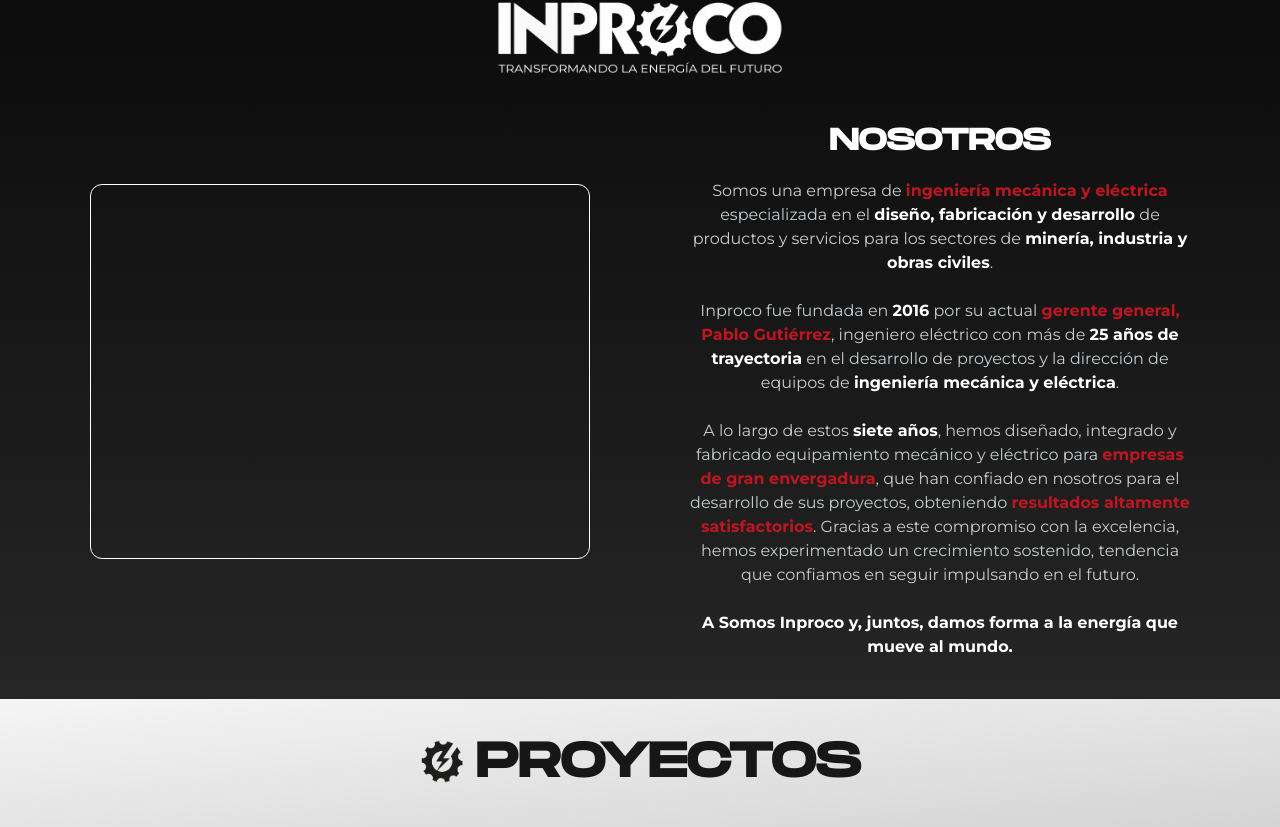
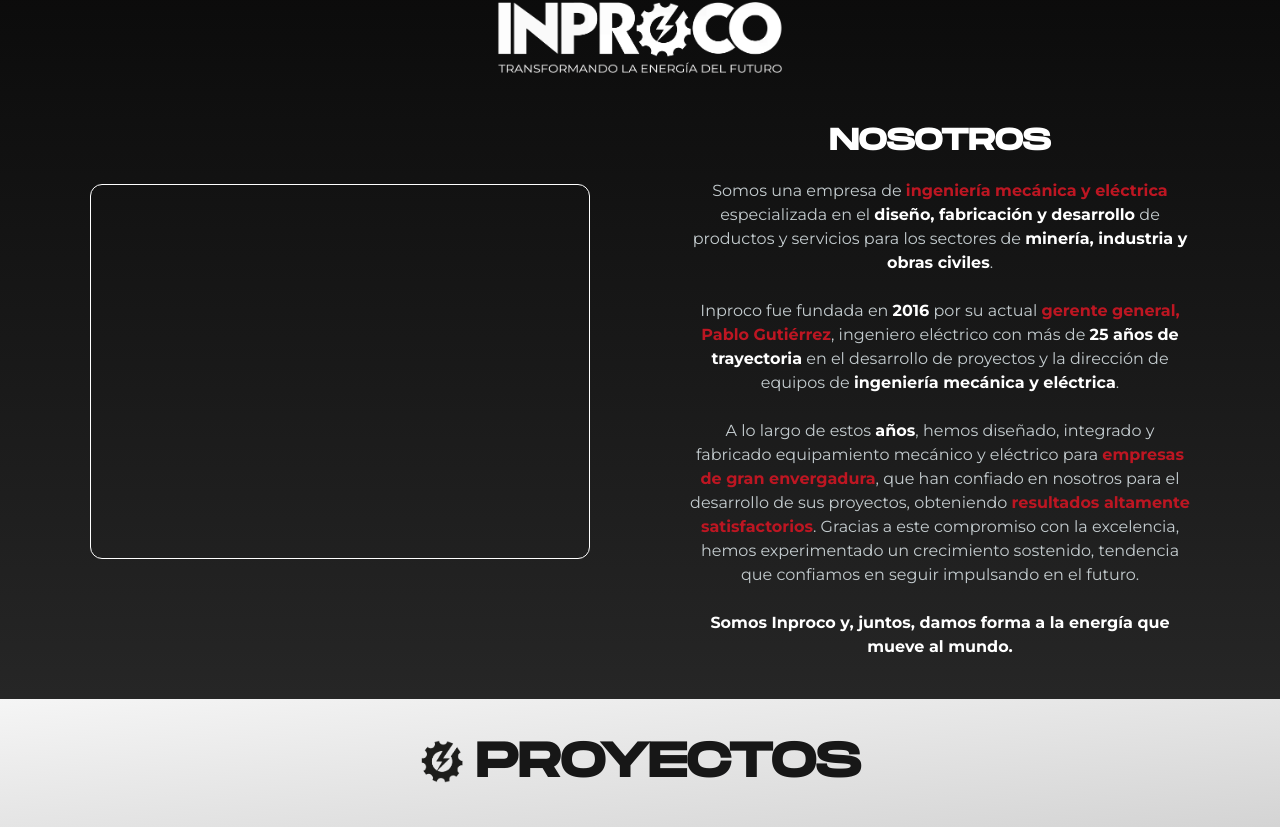
Before and after one commit to invvd/inproco.cl, a Next.js app: page / in a window 1280 px wide. Shown: the part 848-1675 px from the top of the page. Built offline with nearby package versions, Linux system fonts and the light colour scheme.

Commit message:
corrected text

```diff
--- a/src/app/sections/Nosotros.tsx
+++ b/src/app/sections/Nosotros.tsx
@@ -72,10 +72,9 @@ export default function Nosotros() {
             </span>
 
             <span>
-              A lo largo de estos{" "}
-              <strong className="text-white">siete años</strong>, hemos
-              diseñado, integrado y fabricado equipamiento mecánico y eléctrico
-              para{" "}
+              A lo largo de estos <strong className="text-white">años</strong>,
+              hemos diseñado, integrado y fabricado equipamiento mecánico y
+              eléctrico para{" "}
               <strong className="text-primary">
                 empresas de gran envergadura
               </strong>
@@ -90,7 +89,7 @@ export default function Nosotros() {
             </span>
             <span>
               <strong className="text-white">
-                A Somos Inproco y, juntos, damos forma a la energía que mueve al
+                Somos Inproco y, juntos, damos forma a la energía que mueve al
                 mundo.
               </strong>
             </span>
```
